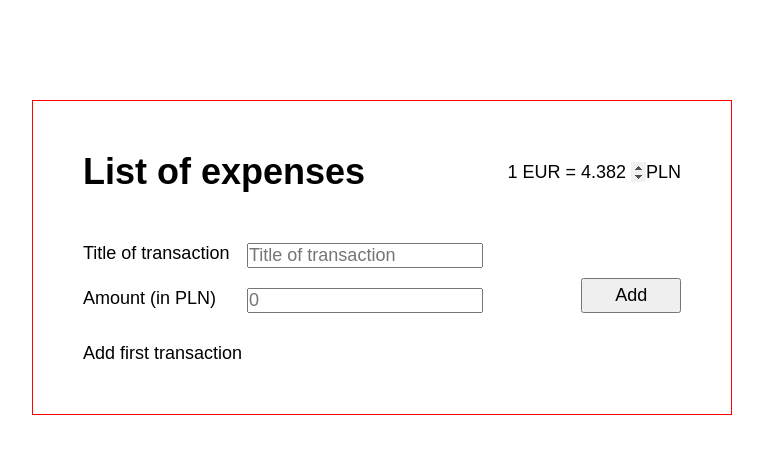
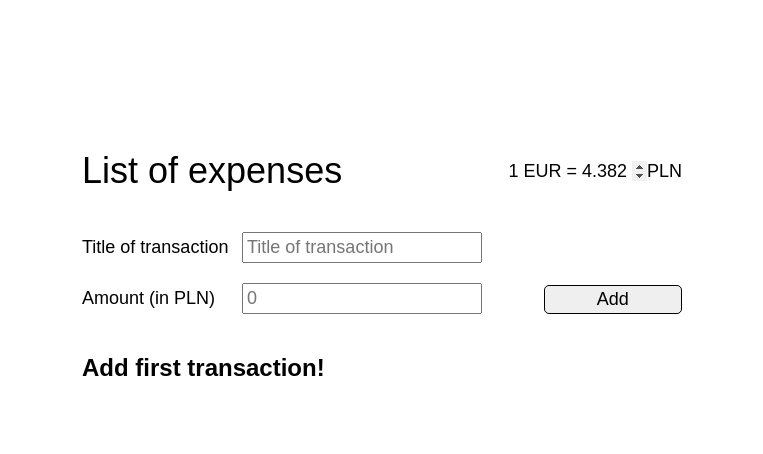
Before and after one commit to maciejewskakatarzyna/playbook, a React (Create React App) app: page / in a window 1280 px wide. Shown: the top 454 px of the page, without its empty margins (368-1131 px from the left). Built offline with nearby package versions, Linux system fonts and the light colour scheme.

Commit message:
fix styles

```diff
--- a/src/App.js
+++ b/src/App.js
@@ -7,7 +7,6 @@ import styled from 'styled-components';
 
 const Wrapper = styled.div`
   width: 70rem;
-  border: 1px solid red;
   display: flex;
   flex-direction: column;
   padding: 5rem;
--- a/src/components/Form/Form.js
+++ b/src/components/Form/Form.js
@@ -15,12 +15,23 @@ const Wrapper = styled.div`
 const StyledForm = styled.form`
   margin: 3rem 0;
   display: grid;
-  grid-template-columns: 5fr 1fr;
+  grid-template-columns: 5fr 1.5fr;
   align-items: flex-end;
 `;
 
 const StyledButton = styled.button`
-  padding: 0.5rem 1rem;
+  padding: 0.3rem 1rem;
+  margin-bottom: 1rem;
+  border-radius: 0.5rem;
+  border: 0.1rem solid black;
+  cursor: pointer;
+`;
+
+const Error = styled.p`
+  margin-bottom: 1.3rem;
+  font-weight: bold;
+  font-size: 1.6rem;
+  color: red;
 `;
 
 const Form = ({ getSum }) => {
@@ -55,8 +66,8 @@ const Form = ({ getSum }) => {
         />
         {errors.title ? (
           <>
-            {errors.title.type === 'required' && <p>{errors.title.message}</p>}
-            {errors.title.type === 'minLength' && <p>{errors.title.message}</p>}
+            {errors.title.type === 'required' && <Error>{errors.title.message}</Error>}
+            {errors.title.type === 'minLength' && <Error>{errors.title.message}</Error>}
           </>
         ) : null}
         <FormField
--- a/src/components/Form/FormField.js
+++ b/src/components/Form/FormField.js
@@ -7,8 +7,14 @@ const FormField = React.forwardRef(
       display: flex;
       flex-direction: row;
       justify-content: space-between;
+      align-items: center;
       width: 40rem;
-      margin-top: 2rem;
+      margin: 1rem 0;
+
+      input {
+        padding: 0.3rem;
+        width: 60%;
+      }
     `;
 
     return (
--- a/src/components/Header/Header.js
+++ b/src/components/Header/Header.js
@@ -25,6 +25,10 @@ const Wrapper = styled.div`
   }
 `;
 
+const Title = styled.h1`
+  font-weight: normal;
+`;
+
 const Header = ({ conversionRate, setConversionRate }) => {
   const handleSetConversionRate = rate => {
     setConversionRate(rate);
@@ -32,7 +36,7 @@ const Header = ({ conversionRate, setConversionRate }) => {
 
   return (
     <Wrapper>
-      <h1>List of expenses</h1>
+      <Title>List of expenses</Title>
       <div>
         {' '}
         <p>1 EUR = </p>
--- a/src/components/Table/Table.js
+++ b/src/components/Table/Table.js
@@ -5,20 +5,30 @@ import styled from 'styled-components';
 
 const Table = ({ deleteTransaction, conversionRate }) => {
   const StyledTable = styled.table`
-    border: 1px solid black;
-    text-align: center;
+    border: 0.1rem solid black;
+    text-align: left;
     margin-bottom: 2rem;
     word-wrap: break-word;
     table-layout: fixed;
+    border-collapse: collapse;
 
     thead {
-      background: gray;
+      background: lightgrey;
       height: 3.5rem;
+      border: 0.1rem solid black;
 
       th {
         padding: 1rem;
+        border: 0.1rem solid black;
+        font-weight: normal;
+        line-height: 200%;
       }
     }
+  `;
+
+  const Info = styled.p`
+    font-weight: bold;
+    font-size: 2.4rem;
   `;
 
   const transactions = useSelector(state => state.transactions);
@@ -49,7 +59,7 @@ const Table = ({ deleteTransaction, conversionRate }) => {
       </StyledTable>
     );
   } else {
-    return <p>Add first transaction</p>;
+    return <Info>Add first transaction!</Info>;
   }
 };
 
--- a/src/components/TableRow/TableRow.js
+++ b/src/components/TableRow/TableRow.js
@@ -7,15 +7,21 @@ import { removeTransaction } from '../../store';
 
 const TableRow = ({ title, amount, id, conversionRate }) => {
   const StyledRow = styled.tr`
-    background: lightgray;
     height: 3.5rem;
+    border: 0.1rem solid black;
+
+    &:nth-child(even) {
+      background: #efefef;
+    }
 
     td {
       padding: 1rem;
+      border: 0.1rem solid black;
+      line-height: 200%;
     }
 
     td:first-child {
-      width: 50%;
+      width: 35%;
     }
 
     button {
```
